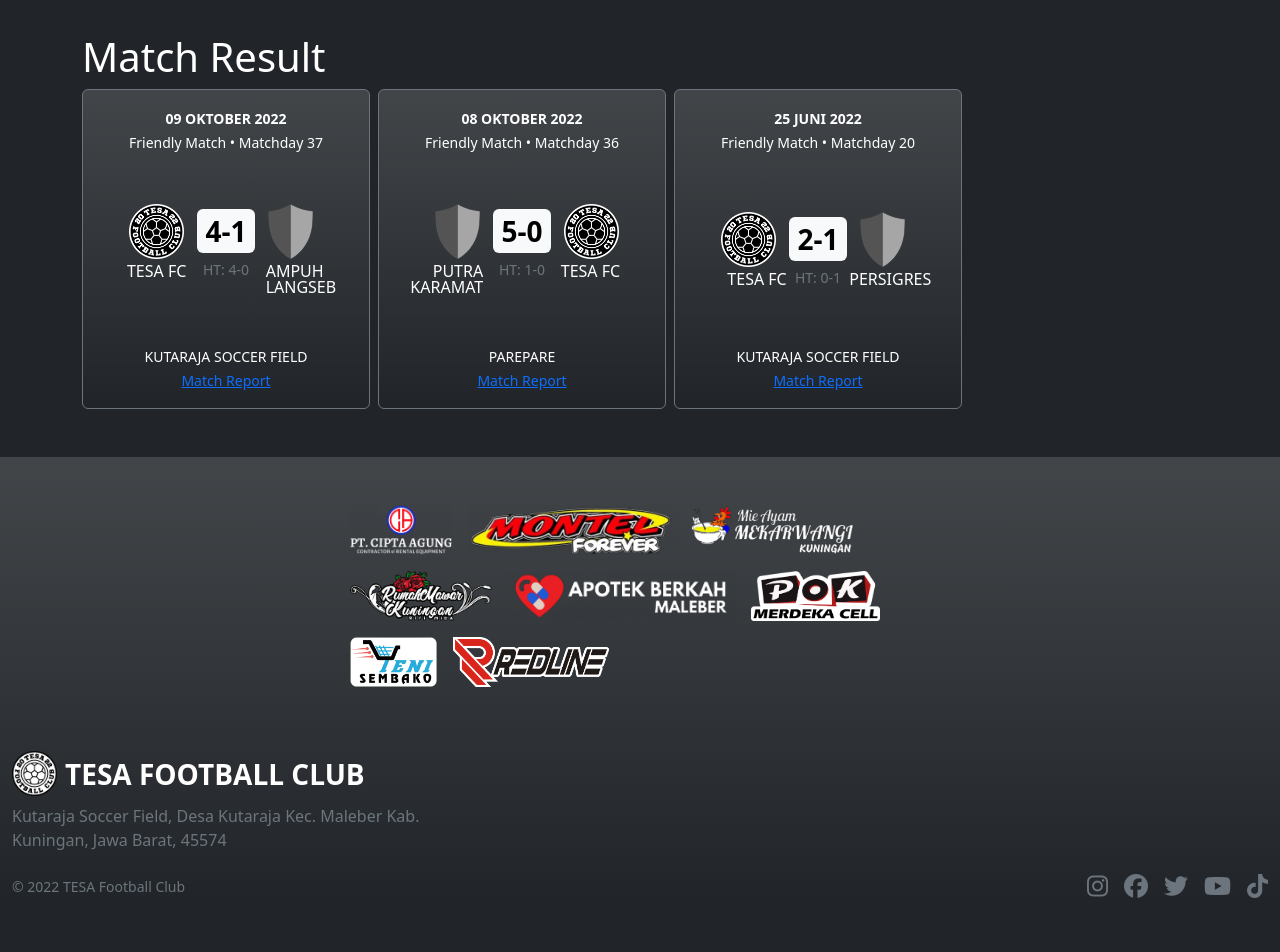
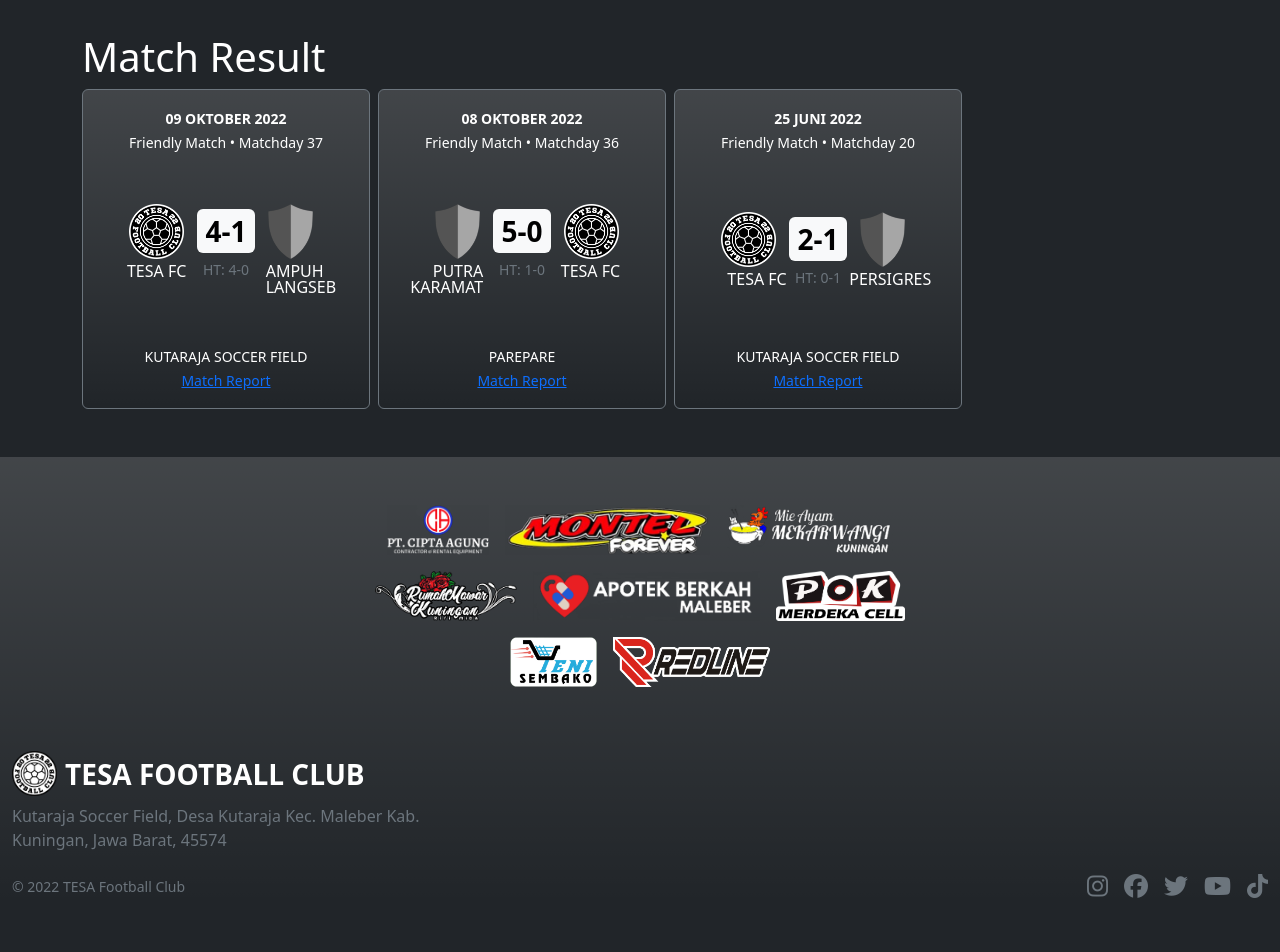
Before and after one commit to tesafc/tesafc.github.io, a Jekyll site: the page built from index.html, in a window 1280 px wide. Shown: the part 1166-2118 px from the top of the page. Built offline with Jekyll 4.4.1, drawn with Linux system fonts in a browser that asks for light colours; nearby versions of some CDN libraries.

Commit message:
Update default.html

```diff
--- a/_layouts/default.html
+++ b/_layouts/default.html
@@ -53,7 +53,7 @@
     </div>-->
     <div class="container-fluid text-bg-dark bg-gradient my-5">
       <footer>
-        <div class="d-flex flex-wrap hstack gap-3 py-5 mx-auto" style="max-width: 580px;">
+        <div class="d-flex flex-wrap justify-content-center align-items-center hstack gap-3 py-5 mx-auto" style="max-width: 580px;">
           <img src="{{ '/assets/img/logo/cipta-agung.png' | relative_url }}" alt="" class="" style="object-fit: contain;" width="auto" height="50">
           <img src="{{ '/assets/img/logo/montel-forever.png' | relative_url }}" alt="" class="" style="object-fit: contain;" width="auto" height="50">
           <img src="{{ '/assets/img/logo/mie-mekarwangi.png' | relative_url }}" alt="" class="" style="object-fit: contain;" width="auto" height="50">
```
